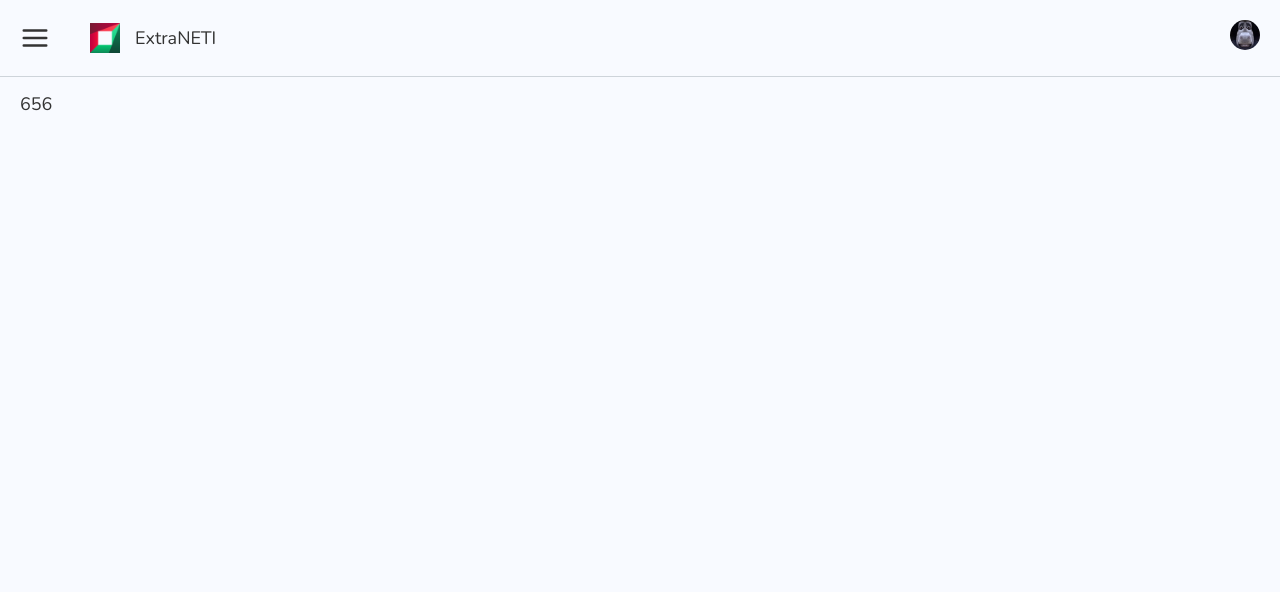
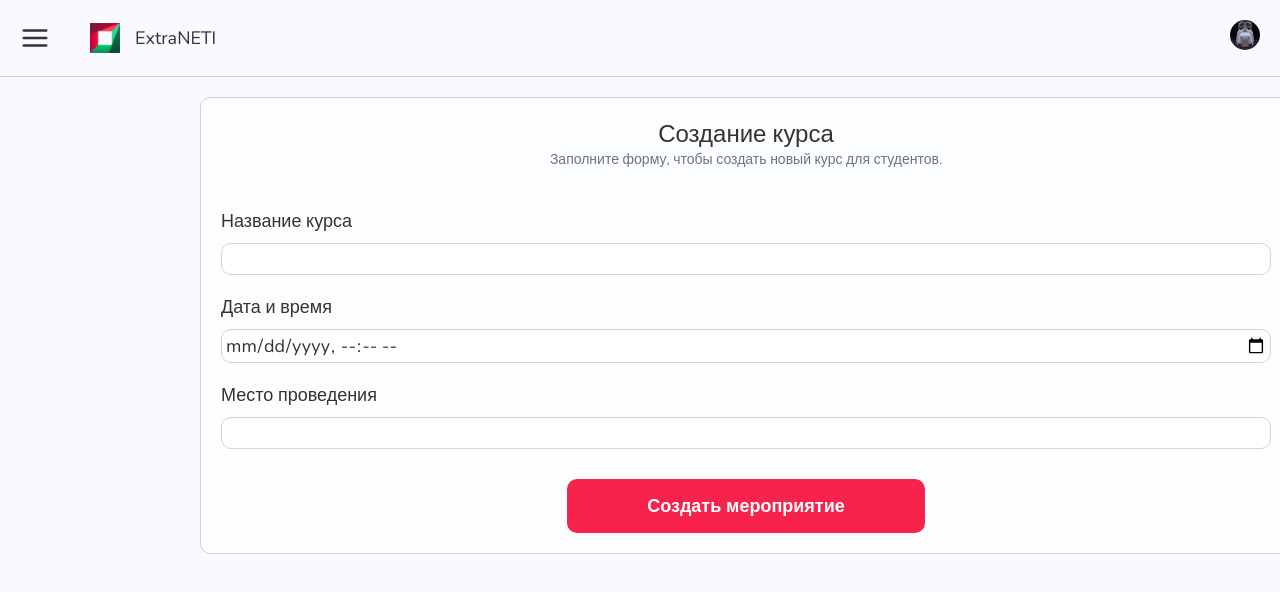
Before and after one commit to tw1zz9/NSTU-prjct, a React (Create React App) app: page /create-event in a window 1280 px wide. Shown: the top 592 px of the page. Built offline with nearby package versions, Linux system fonts and the light colour scheme; a web font is replaced by a local one.

Commit message:
добавлена форма создания мероприятия
нужна будет корректировка данных

```diff
--- a/src/pages/TeacherCreateEvent.jsx
+++ b/src/pages/TeacherCreateEvent.jsx
@@ -1,12 +1,88 @@
-import React from 'react';
+import React, { useState } from 'react';
 import '../scss/pages.scss';
 
 const TeacherCreateCourse = ({ isSidePanelOpen }) => {
   const marginLeft = !isSidePanelOpen ? '352px' : '0';
   const width = !isSidePanelOpen ? 'calc(100vw - 200px)' : '100vw';
+
+  const [formData, setFormData] = useState({
+    name: '',
+    time: '',
+    place: '',
+  });
+
+  const handleChange = (e) => {
+    const { name, value } = e.target;
+    setFormData({ ...formData, [name]: value });
+  };
+
+  const handleSubmit = (e) => {
+    e.preventDefault();
+    console.log('Форма отправлена:', formData);
+  };
+
   return (
-    <div className="root" style={{ marginLeft, width, transition: `.5s` }}>
-      656
+    <div style={{ marginLeft, width, transition: `.5s` }}>
+      <form
+        className={`create_event ${isSidePanelOpen ? 'center' : 'start'}`}
+        onSubmit={handleSubmit}
+      >
+        <div className="create_event_title">Создание курса</div>
+        <div className="create_event_desc">
+          Заполните форму, чтобы создать новый курс для студентов.
+        </div>
+
+        <div className="create_event_name create_event_el">
+          <label className="create_event_nameText" htmlFor="eventName">
+            Название курса
+          </label>
+          <input
+            className="create_event_nameEl"
+            type="text"
+            id="eventName"
+            name="name"
+            value={formData.name}
+            onChange={handleChange}
+            required
+          />
+        </div>
+
+        <div className="create_event_time create_event_el">
+          <label className="create_event_timeText" htmlFor="eventTime">
+            Дата и время
+          </label>
+          <input
+            className="create_event_timeEl"
+            type="datetime-local"
+            id="eventTime"
+            name="time"
+            value={formData.time}
+            onChange={handleChange}
+            required
+          />
+        </div>
+
+        <div className="create_event_place create_event_el">
+          <label className="create_event_placeText" htmlFor="eventPlace">
+            Место проведения
+          </label>
+          <input
+            className="create_event_placeEl"
+            type="text"
+            id="eventPlace"
+            name="place"
+            value={formData.place}
+            onChange={handleChange}
+            required
+          />
+        </div>
+
+        <div className="create_event_submitButton">
+          <button type="submit" className="create_event_submitButtonEl">
+            Создать мероприятие
+          </button>
+        </div>
+      </form>
     </div>
   );
 };
--- a/src/scss/pages.scss
+++ b/src/scss/pages.scss
@@ -1,3 +1,5 @@
+@import '../scss/variables.scss';
+
 .root {
   display: flex;
   flex-wrap: wrap;
@@ -34,3 +36,64 @@
   font-size: 24px;
   font-weight: bold;
 }
+
+.create_event {
+  width: 1050px; /* Ширина формы */
+  margin: 20px;
+  border: 1px solid $borderClr;
+  border-radius: 10px;
+  background: $elemBg;
+  padding: 20px;
+  transition: margin-left 0.5s; /* Добавляем transition для плавного смещения */
+
+  &.center {
+    margin-left: 200px; /* Смещение, когда боковая панель открыта */
+  }
+
+  &.start {
+    margin-left: 20px; /* Смещение, когда боковая панель закрыта */
+  }
+
+  &_title {
+    display: flex;
+    justify-content: center;
+    font-size: 24px;
+  }
+
+  &_desc {
+    color: $secondTextClr;
+    display: flex;
+    justify-content: center;
+    font-size: 14px;
+    margin-bottom: 40px;
+  }
+
+  &_el {
+    display: flex;
+    flex-direction: column;
+    gap: 10px;
+    margin-bottom: 20px;
+
+    input {
+      border-radius: 10px;
+      border: 1px solid $borderClr;
+      padding: 3px;
+      outline: none;
+    }
+  }
+
+  &_submitButton {
+    display: flex;
+    justify-content: center;
+  }
+
+  &_submitButtonEl {
+    border-radius: 10px;
+    font-weight: bold;
+    color: white;
+    background: $btnColor;
+    border: none;
+    padding: 15px 80px;
+    margin-top: 10px;
+  }
+}
--- a/src/scss/variables.scss
+++ b/src/scss/variables.scss
@@ -2,6 +2,7 @@ $generalBg: #f8faff;
 $generalBgHover: #eeeff4;
 
 $textColor: #333333;
+$secondTextClr: #6c757d;
 $contrastTextClr: #f25a79;
 
 $elemBg: #fcfdff;
```
